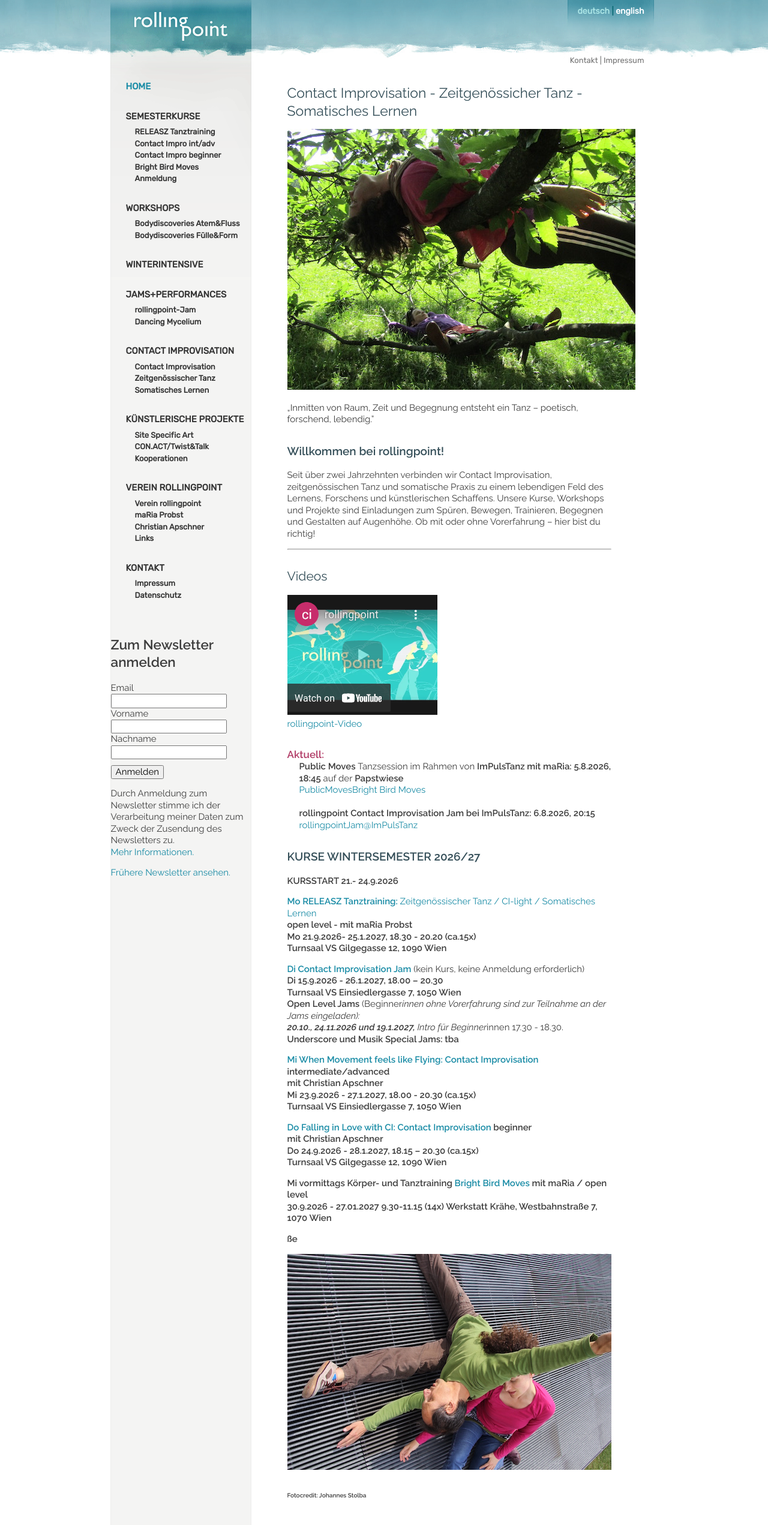
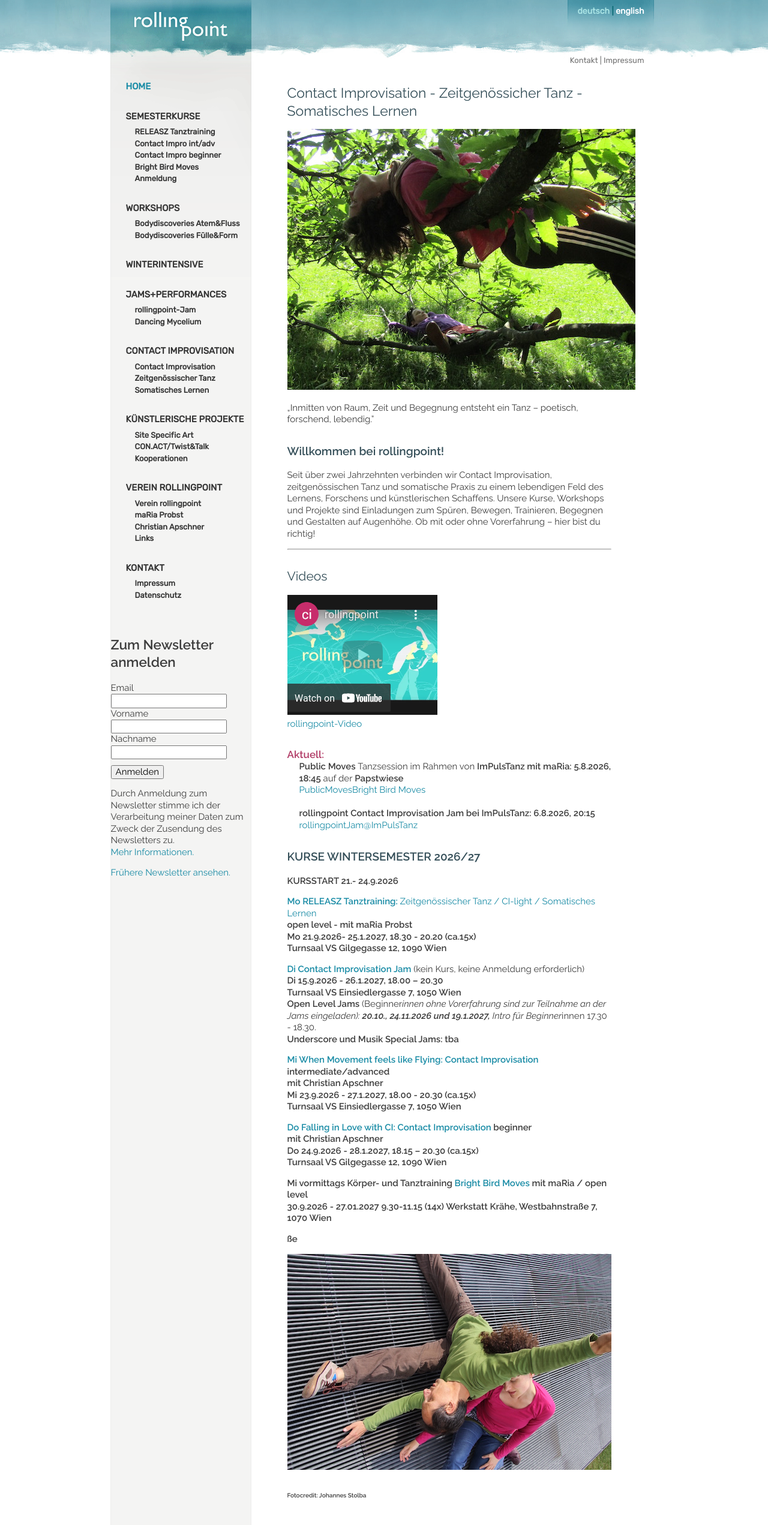
Before and after one commit to manulari/rollingpointat, a Jekyll site: the page built from _pages_de/index.md, in a window 1280 px wide. Shown: the whole page at 60% size. Built offline with Jekyll 4.4.1, drawn with Linux system fonts in a browser that asks for light colours; comment, search, counter and statistics services are not loaded.

```diff
--- a/_pages_de/index.md
+++ b/_pages_de/index.md
@@ -47,8 +47,7 @@ Ob mit oder ohne Vorerfahrung – hier bist du richtig!
 **[Di Contact Improvisation Jam ](/jams)**(kein Kurs, keine Anmeldung erforderlich)\
 **Di 15.9.2026 - 26.1.2027, 18.00 – 20.30**\
 **Turnsaal VS Einsiedlergasse 7, 1050 Wien**\
-**Open Level Jams** (Beginner*innen ohne Vorerfahrung sind zur Teilnahme an der Jams eingeladen):\
-**20.10., 24.11.2026 und 19.1.2027,** Intro für Beginner*innen 17.30 - 18.30.\
+**Open Level Jams** (Beginner*innen ohne Vorerfahrung sind zur Teilnahme an der Jams eingeladen): **20.10., 24.11.2026 und 19.1.2027,** Intro für Beginner*innen 17.30 - 18.30.\
 **Underscore und Musik Special Jams: tba**
 
 **[Mi When  Movement feels like Flying: Contact Improvisation ](/contactadv) intermediate/advanced**\
```
